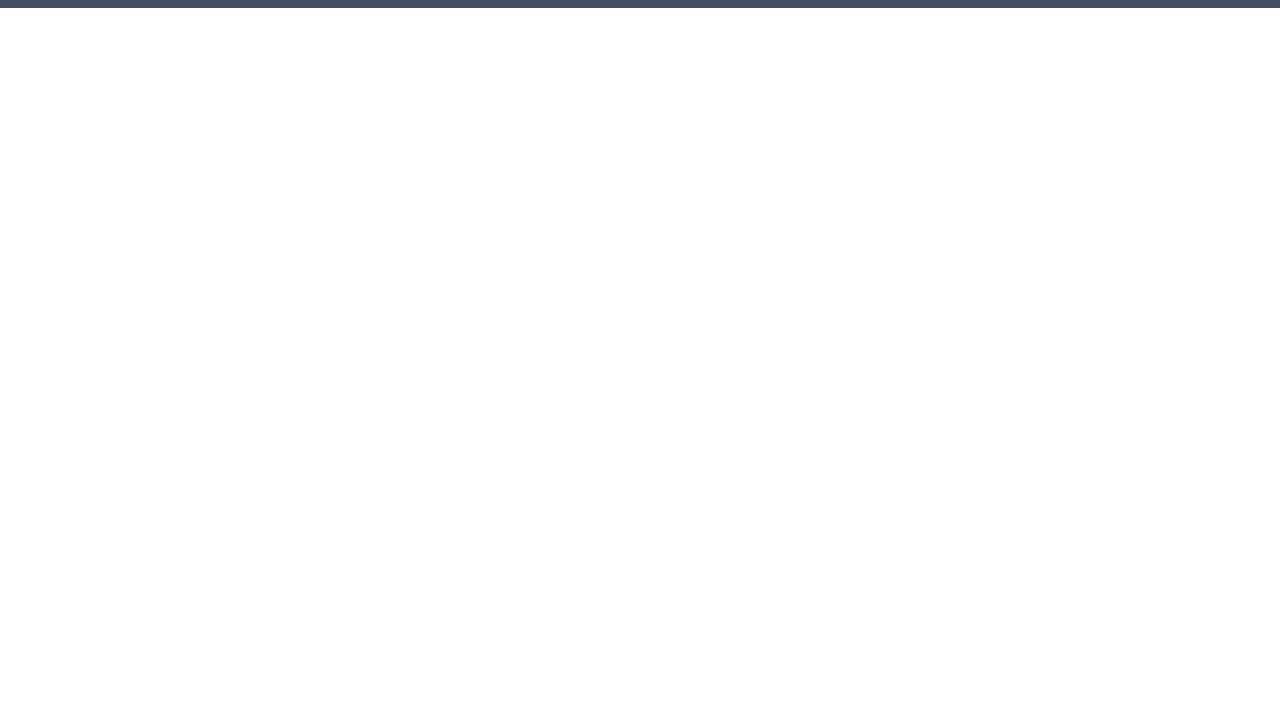
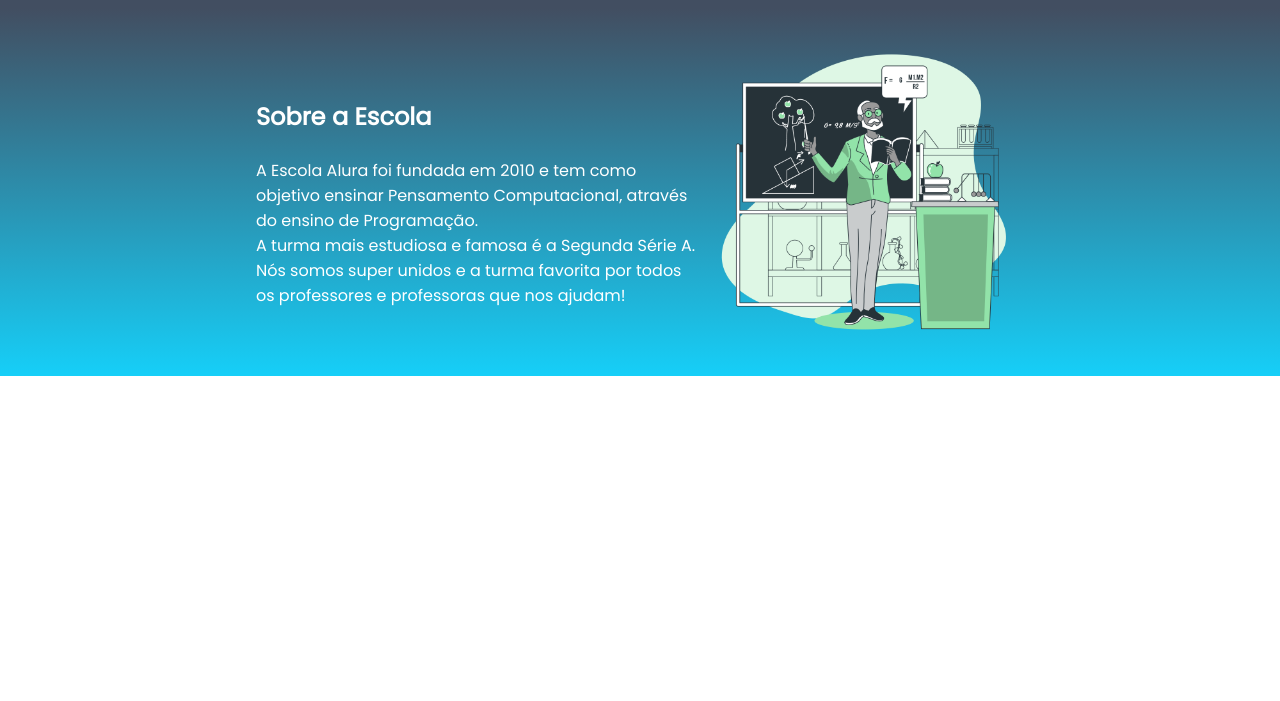
Before and after one commit to Paixeco/site-escola, a plain HTML site: page index.html in a window 1280 px wide. Shown: the part 99-800 px from the top of the page. Drawn offline with Linux system fonts and the light colour scheme.

Commit message:
Add files via upload

```diff
--- a/index.html
+++ b/index.html
@@ -4,8 +4,11 @@
         <meta charset="UTF-8">
         <meta http-equiv="X-UA-Compatible" content="IE=edge">
         <meta name="viewport" content="width=device-width, initial-scale=1.0">
-    <title>joazinho</title>
+        <title>Equipe Alura Start</title>
         <link rel="stylesheet" href="style.css">
+        <link rel="preconnect" href="https://fonts.googleapis.com">
+        <link rel="preconnect" href="https://fonts.gstatic.com" crossorigin>
+        <link href="https://fonts.googleapis.com/css2?family=Poppins&display=swap" rel="stylesheet">
     </head>
 
 <body>
@@ -16,6 +19,14 @@
             <li class="cabecalho-lista-item">Estudante</li>
         </ul>
     </header>
+    <section class="escola">
+        <div class="escola-div-conteudo">
+            <h2 class="escola-titulo">Sobre a Escola</h2>
+            <p class="escola-texto-um">A Escola Alura foi fundada em 2010 e tem como objetivo ensinar Pensamento Computacional, através do ensino de  Programação.</p>
+            <p class="escola-texto-dois">A turma mais estudiosa e famosa é a Segunda Série A. Nós somos super unidos e a turma favorita por todos os professores e professoras que nos ajudam!</p>
+        </div>
+        <img class="escola-imagem" src="Professor-bro.png" alt="Professora no quadro">
+    </section>
 </body>
 
 </html>
--- a/style.css
+++ b/style.css
@@ -1,4 +1,4 @@
-header{background-color: #383D58; display: flex;}
+header{background-color: #424E61; display: flex;}
 
 .cabecalho-imagem{
     width: 20%;
@@ -20,3 +20,23 @@ header{background-color: #383D58; display: flex;}
     margin: 0;
     padding: 0;
 }
+.escola-imagem{
+    width: 25%;
+}
+.escola{
+    background-image: linear-gradient(#424E61,#16CFF8);
+    color:white;
+    display: flex;
+    justify-content: center;
+    align-items: center;
+    padding: 24px 0;
+}
+.escola-div-conteudo{
+    width: 35%;
+}
+.escola-titulo{
+    padding: 24px 0;
+}
+body {
+    font-family: 'Poppins', sans-serif;
+}
```
Also changed, not shown: Professor-bro.png (added). Lines whose indentation alone changed are shown as unchanged.
